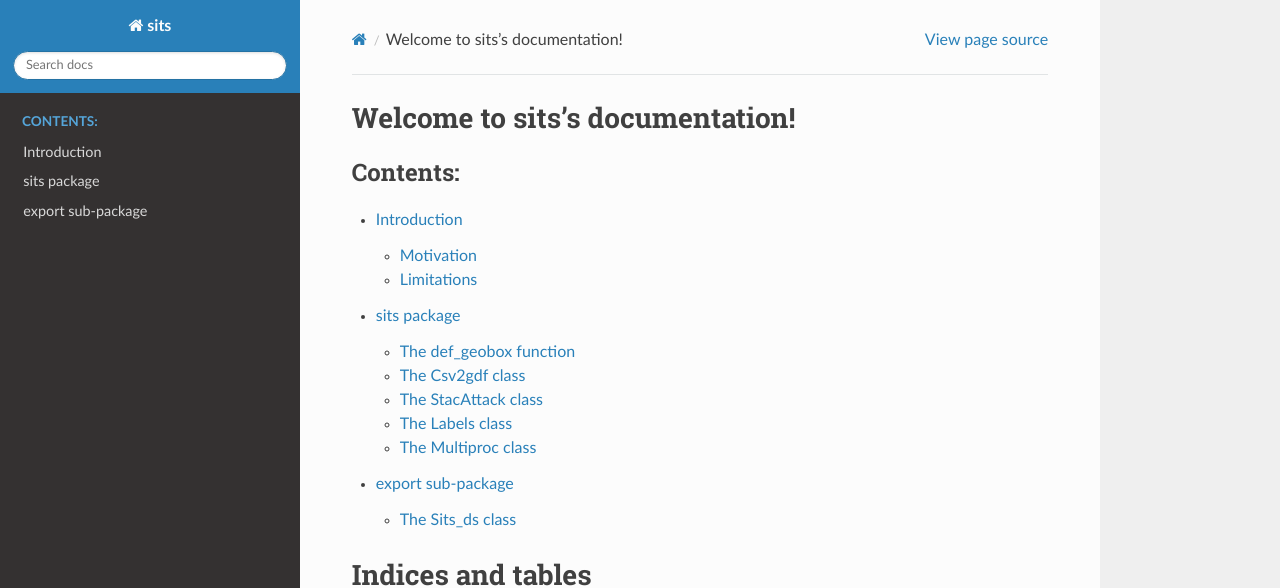
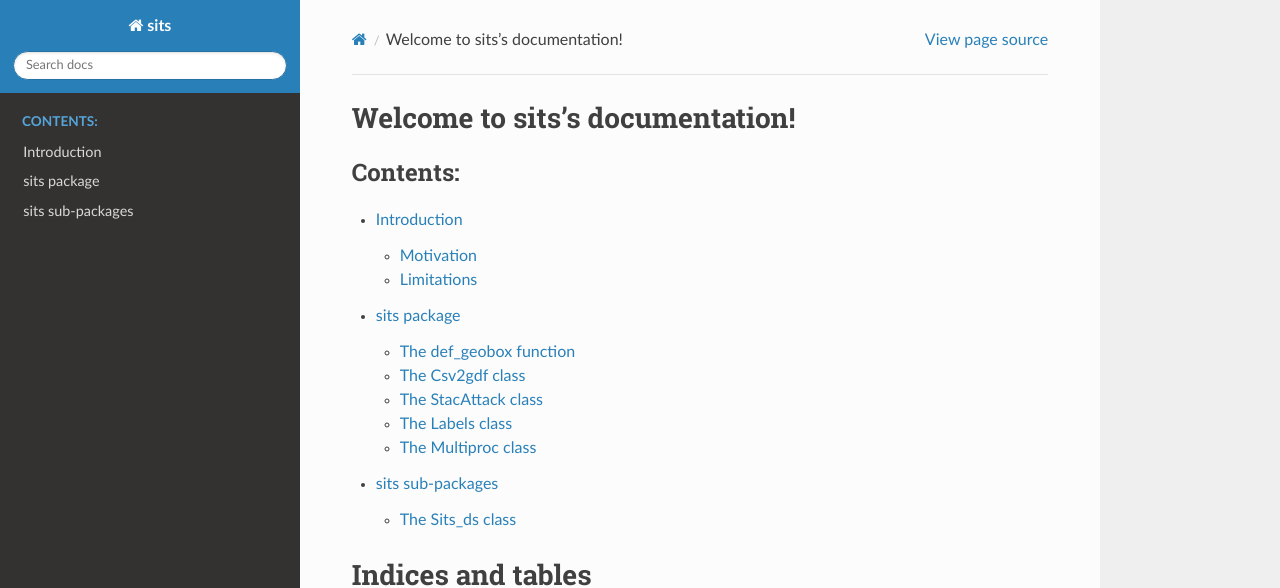
Before and after one commit to kenoz/SITS_utils, a Sphinx documentation site: the page built from docs/source/index.rst, in a window 1280 px wide. Shown: the top 588 px of the page. Built offline with Sphinx 7.4.7 and the Read the Docs theme 3.1.0, drawn with Linux system fonts in a browser that asks for light colours; pages that are not in the unit, such as notebooks, are missing from menus.

```diff
--- a/docs/source/modules.rst
+++ b/docs/source/modules.rst
@@ -5,3 +5,4 @@ sits
    :maxdepth: 4
 
    sits
+   export
--- a/docs/source/sits_sub.rst
+++ b/docs/source/sits_sub.rst
@@ -1,8 +1,8 @@
-export sub-package
-============
+sits sub-packages
+=================
 
 The Sits_ds class
-****************
+*****************
 .. autoclass:: export.Sits_ds
    :members:
    :undoc-members:
```
